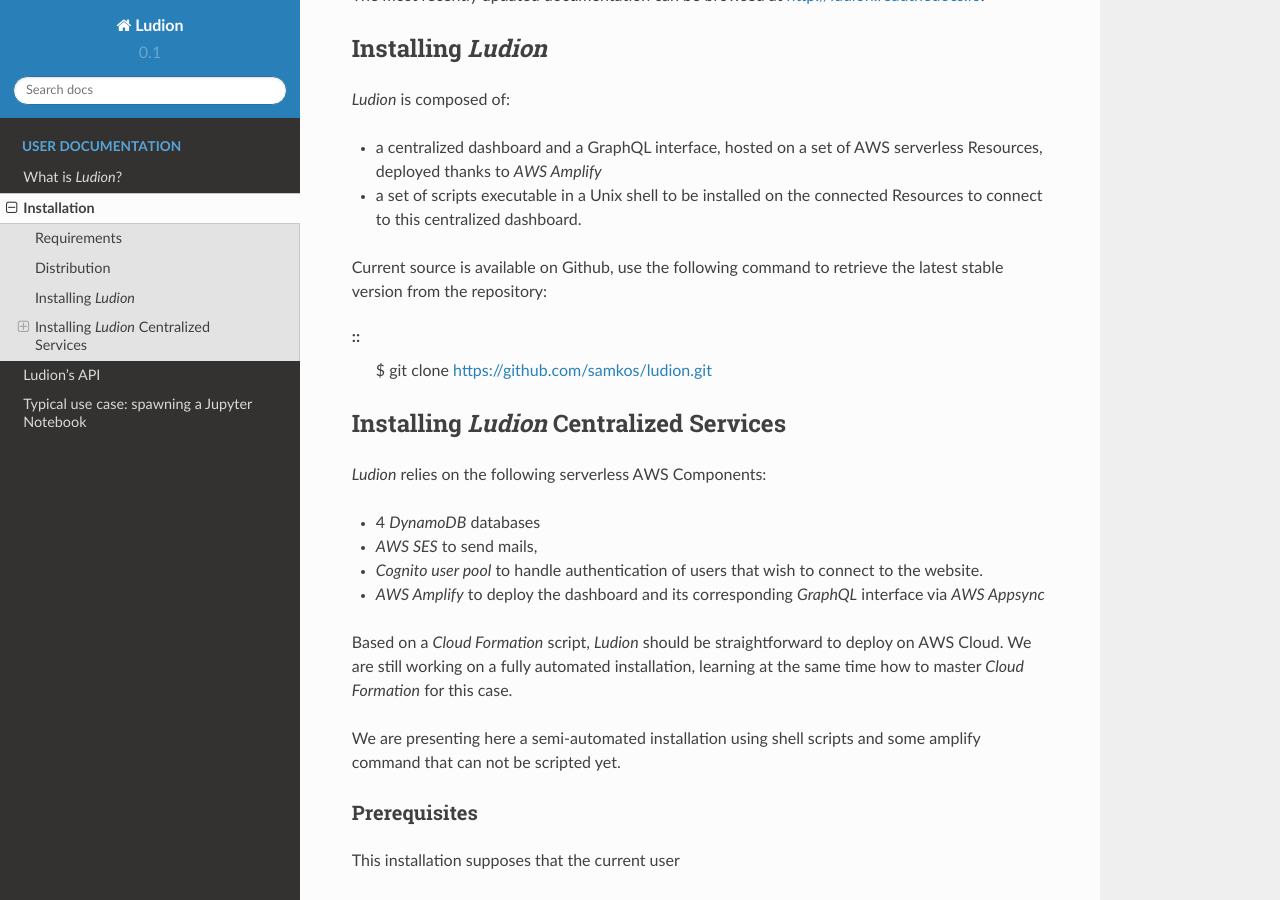
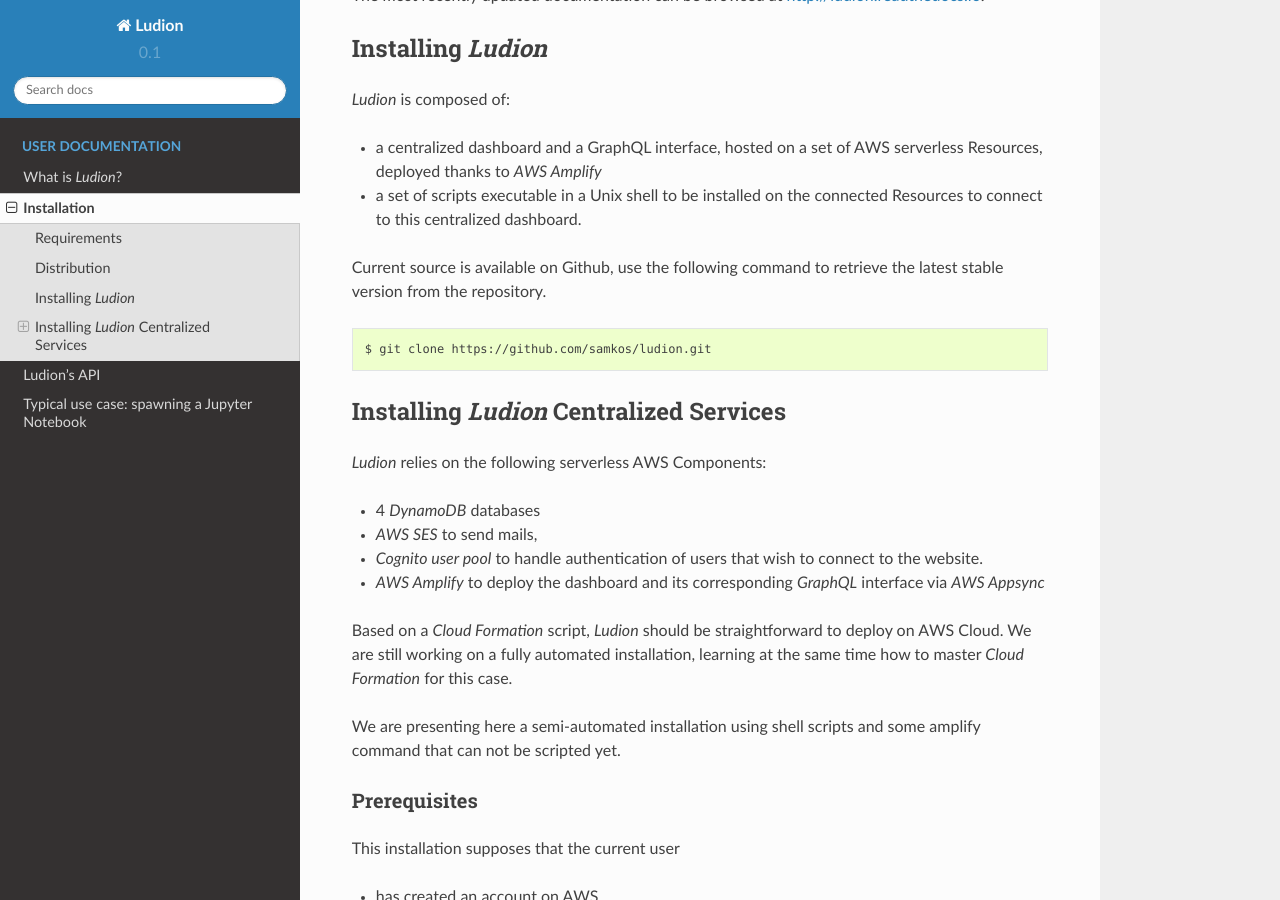
Before and after one commit to samkos/ludion, a Sphinx documentation site: the page built from docs/install.rst, in a window 1280 px wide and 900 px high, scrolled down 528 px. Built offline with Sphinx 7.4.7 and the Read the Docs theme 2.0.0, drawn with Linux system fonts in a browser that asks for light colours.

Commit message:
update docs

```diff
--- a/docs/install.rst
+++ b/docs/install.rst
@@ -35,10 +35,9 @@
   connected Resources to connect to this centralized dashboard.
 
 Current source is available on  Github, use the following command to retrieve
-the latest stable version from the repository:
-
+the latest stable version from the repository.
 ::
-    $ git clone https://github.com/samkos/ludion.git
+  $ git clone https://github.com/samkos/ludion.git
 
 Installing *Ludion* Centralized Services
 ----------------------------------------
```
